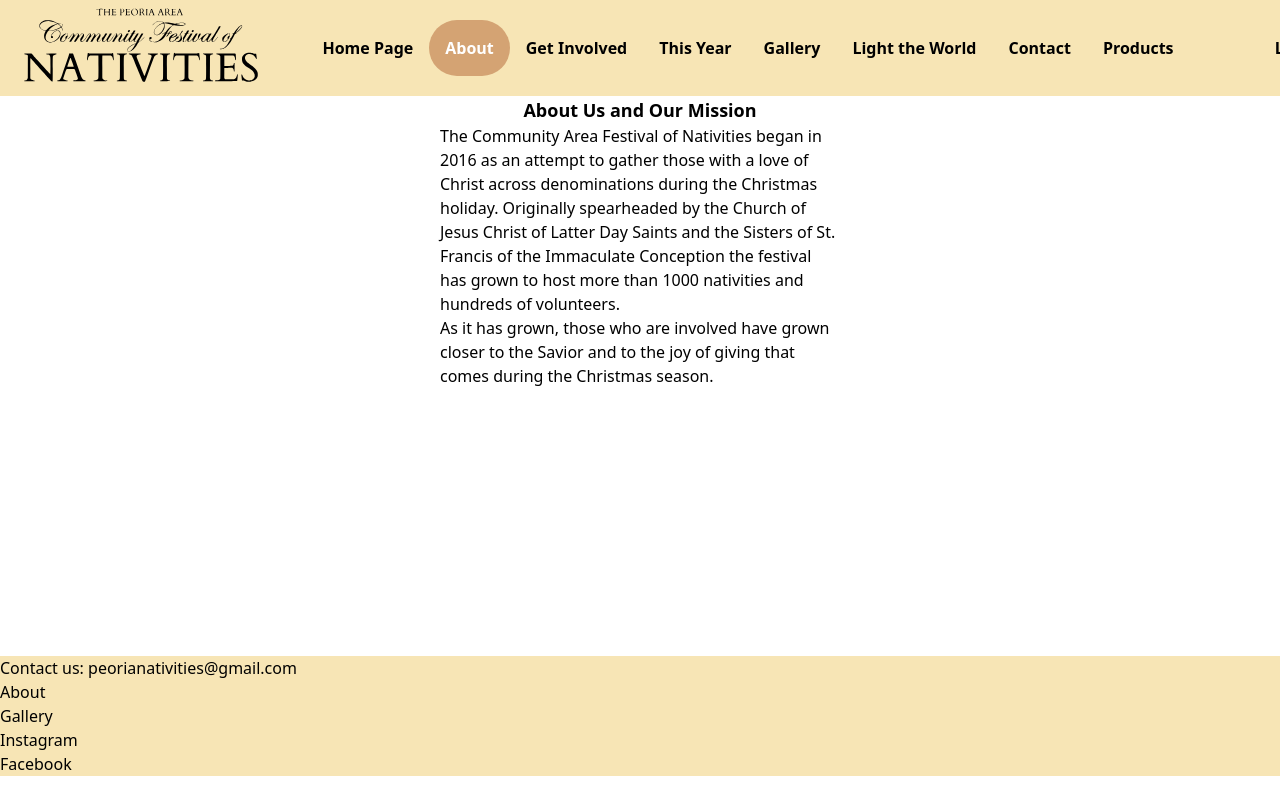
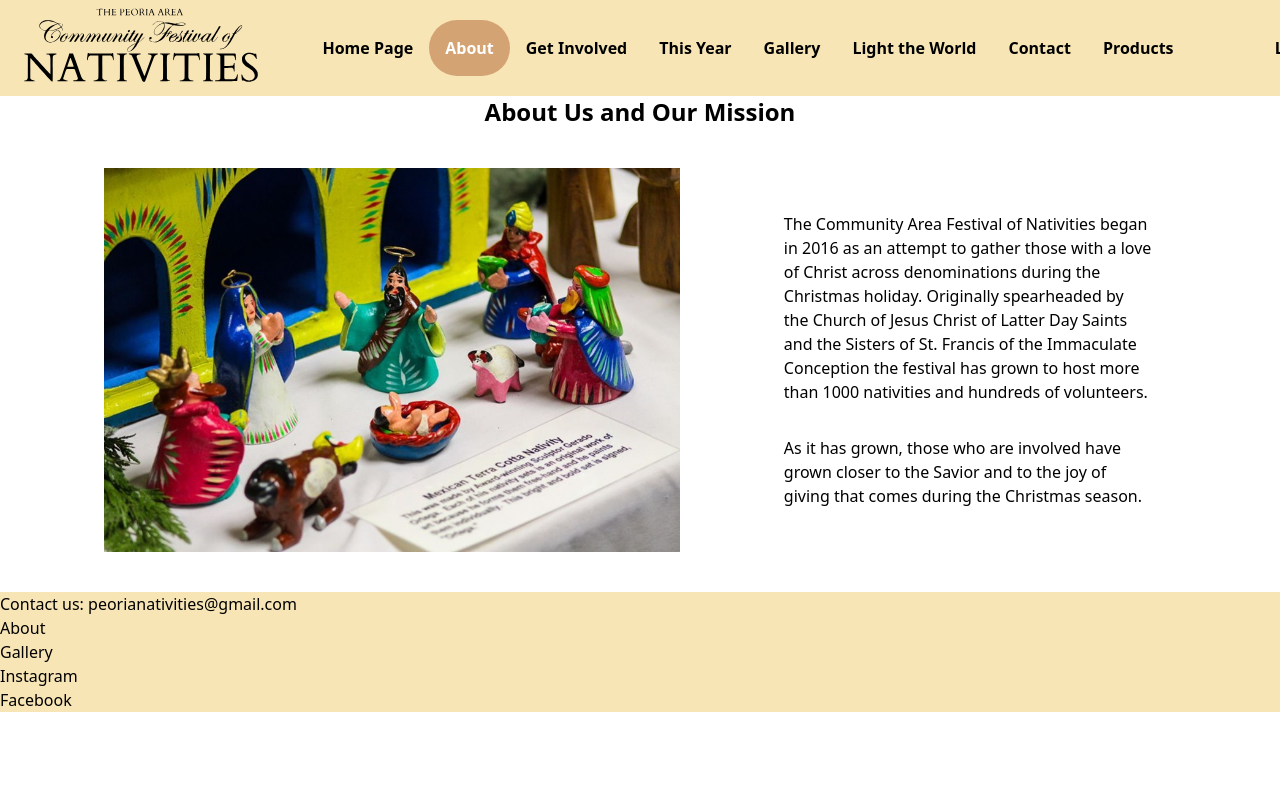
Before and after one commit to adaoj7/nativity_site, a React (Vite) app: page /about in a window 1280 px wide. Built offline with nearby package versions, Linux system fonts and the light colour scheme; no server answers.

Commit message:
html for contact page

```diff
--- a/src/header-bar/About.jsx
+++ b/src/header-bar/About.jsx
@@ -1,19 +1,22 @@
 import React from 'react'
 import NativityLogo from '../components/Elements/NativityLogo'
+import AboutImage from '../assets/MTCNav.jpg'
 
 const About = () => {
   return (
     <>
-    <div className='mt-24 flex items-center flex-col h-[70vh]'>
-      <h1 className='font-semibold text-lg'>About Us and Our Mission</h1>
-      <img src=""/>
-      <div className='w-[400px]'>
-        <p>
+    <div className='mt-24 flex items-center flex-col'>
+      <h1 className='font-bold text-2xl'>About Us and Our Mission</h1>
+      <div className='flex flex-row'>
+      <img src={AboutImage} className='h-96 m-10'/>
+      <div className='w-[400px] p-4 mx-12 flex items-center flex-col justify-center'>
+        <p className='py-4'>
           The Community Area Festival of Nativities began in 2016 as an attempt to gather those with a love of Christ across denominations during the Christmas holiday. Originally spearheaded by the Church of Jesus Christ of Latter Day Saints and the Sisters of St. Francis of the Immaculate Conception the festival has grown to host more than 1000 nativities and hundreds of volunteers.
         </p>
-        <p>
+        <p className='py-4'>
           As it has grown, those who are involved have grown closer to the Savior and to the joy of giving that comes during the Christmas season.
         </p>
+      </div>
       </div>
     </div>
     </>
--- a/src/header-bar/Contact.jsx
+++ b/src/header-bar/Contact.jsx
@@ -1,15 +1,38 @@
-import React from 'react'
-import NativityLogo from '../components/Elements/NativityLogo'
+import React from "react";
+import NativityLogo from "../components/Elements/NativityLogo";
+import { Link } from "react-router-dom";
 
 const Contact = () => {
-  return (
-    <>
-    <NativityLogo/>
-    <div className='mt-24 h-[70vh]'>
-        <div >Contact</div>
-    </div>
-    </>
-  )
-}
+    return (
+        <>
+            <NativityLogo />
+            <div className="mt-24">
+                <div className="flex flex-col justify-center">
+                    <h2 className="flex justify-center pt-4 text-2xl font-bold">
+                        Contact
+                    </h2>
+                    <div className="flex justify-center flex-row">
+                        <div className="flex flex-col justify-center align-middle m-8">
+                          <p className="flex justify-center text-lg font-semibold">Email: </p>
+                          <button onClick={() => window.location = 'mailto:peorianativities@gmail.com'} className="flex justify-center text-lg font-semibold underline">peorianativities@gmail.com</button>
+                          <p className="flex justify-center text-lg font-semibold">Ruth Thompson</p>
+                          <p className="flex justify-center text-lg font-semibold">Tel: 309-361-9956</p>
+                        </div>
+                        <iframe
+                            src="https://www.google.com/maps/embed?pb=!1m18!1m12!1m3!1d3023.359880354713!2d-89.65405992450053!3d40.73210603638536!2m3!1f0!2f0!3f0!3m2!1i1024!2i768!4f13.1!3m3!1m2!1s0x880a5c39a382250d%3A0x6fcfa24cada00e1b!2sThe%20Community%20Festival%20of%20Nativities!5e0!3m2!1sen!2sus!4v1701326064004!5m2!1sen!2sus"
+                            width="600"
+                            height="450"
+                            className="border-0"
+                            allowFullScreen=""
+                            loading="lazy"
+                            referrerPolicy="no-referrer-when-downgrade"
+                        ></iframe>
+                    </div>
+                </div>
+                <div className="h-8"></div>
+            </div>
+        </>
+    );
+};
 
-export default Contact
+export default Contact;
--- a/src/header-bar/LightTheWorld.jsx
+++ b/src/header-bar/LightTheWorld.jsx
@@ -348,7 +348,7 @@ const LightTheWorld = () => {
                             Currently, the 23 Sisters serve in volunteer
                             capacities ranging from counseling and spiritual
                             guidance in venues throughout the community
-                            including The Children’s Hospital of Illinois at
+                            including The Children's Hospital of Illinois at
                             Saint Francis Medical Center among others. Other
                             current ministries include adult literacy and
                             tutoring, nursing home management and service, hot
@@ -358,9 +358,7 @@ const LightTheWorld = () => {
                         </p>
                     </div>
                 </div>
-                <div className="h-8">
-
-                </div>
+                <div className="h-8"></div>
             </div>
         </>
     );
--- a/src/header-bar/ThisYear.jsx
+++ b/src/header-bar/ThisYear.jsx
@@ -1,15 +1,24 @@
-import React from 'react'
-import NativityLogo from '../components/Elements/NativityLogo'
+import React from "react";
+import ThisYearImage from "../assets/2022 Festival of Nativities handout.jpg";
 
 const ThisYear = () => {
-  return (
-    <>
-    <NativityLogo/>
-    <div className='mt-24 h-[70vh]'>
-      <div>This year</div>
-    </div>
-    </>
-  )
-}
+    return (
+        <>
+            <div className="mt-24">
+                <div className="flex flex-col justify-center">
+                    <h2 className="flex text-3xl font-bold justify-center pt-4">
+                        This year
+                    </h2>
+                    <div className="flex justify-center py-8">
+                        <img
+                            src={ThisYearImage}
+                            className="h-96"
+                        />
+                    </div>
+                </div>
+            </div>
+        </>
+    );
+};
 
-export default ThisYear
+export default ThisYear;
```
Also changed, not shown: src/assets/MTCNav.jpg (added), 1 other file (tests, documents, lock files or other folders).
